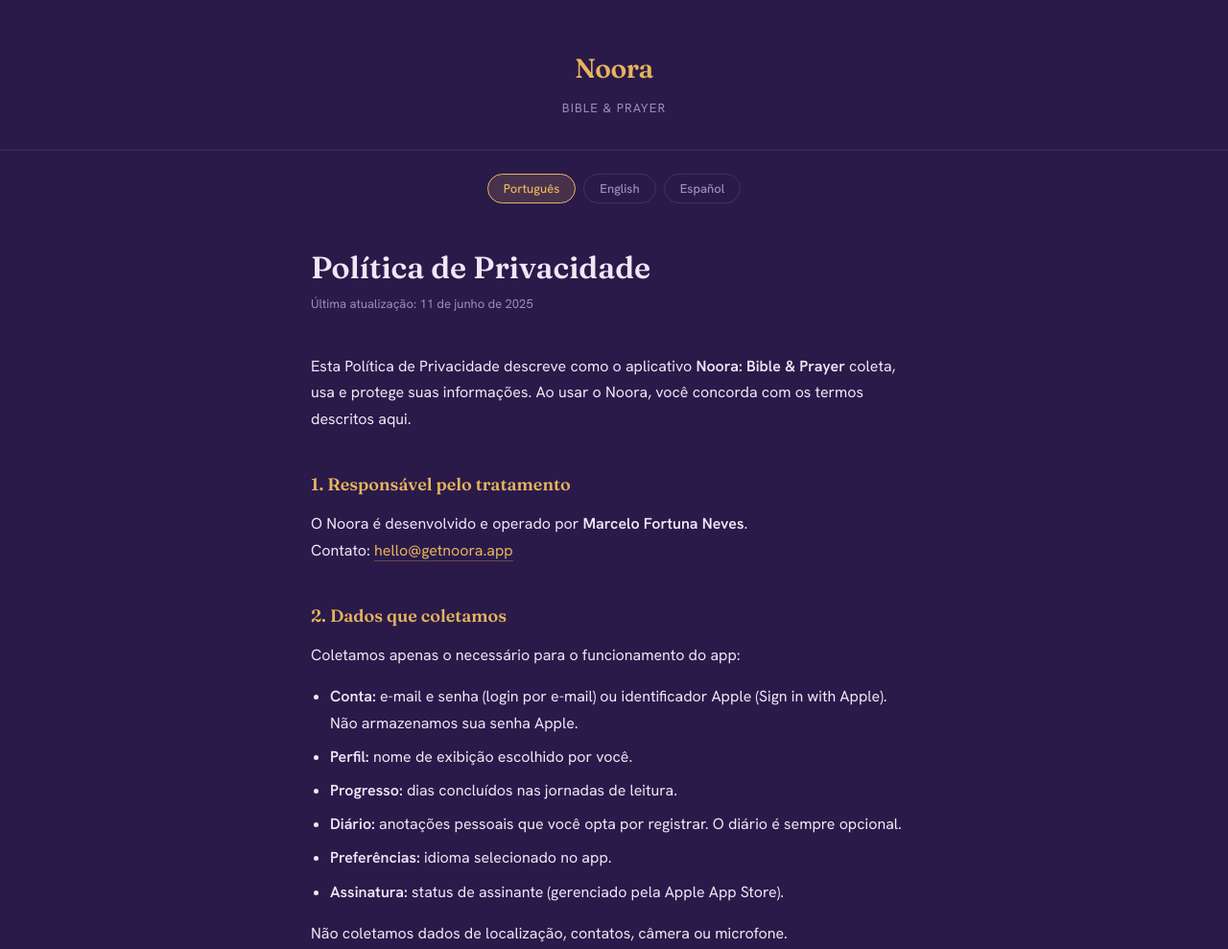
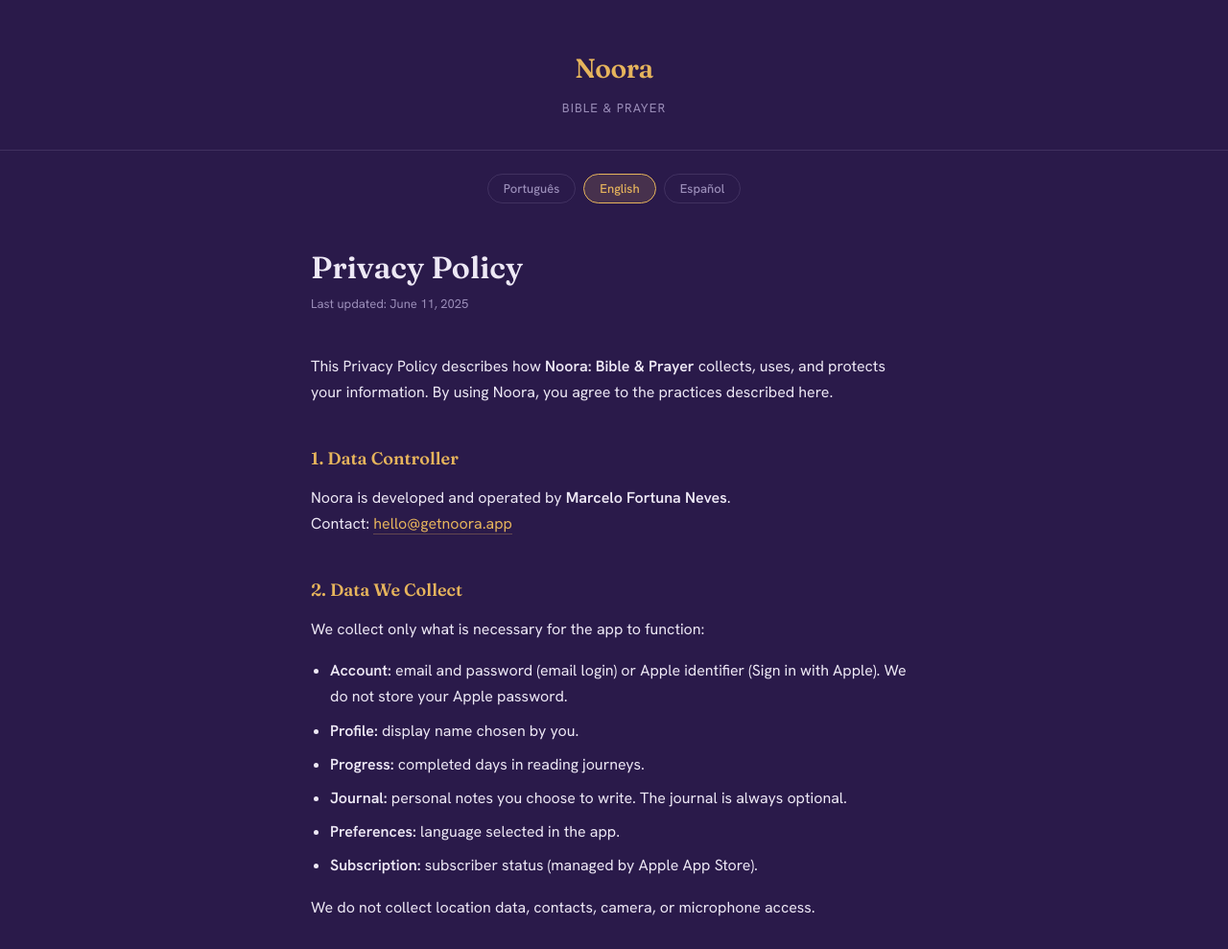
Before and after one commit to marcelofortuna/noora-web, a plain HTML site: page privacy.html in a window 1280 px wide. Shown: the top 989 px of the page at 96% size. Drawn offline with Linux system fonts and the light colour scheme.

Commit message:
fix: default language to English

```diff
--- a/privacy.html
+++ b/privacy.html
@@ -1,5 +1,5 @@
 <!DOCTYPE html>
-<html lang="pt-BR">
+<html lang="en">
 <head>
   <meta charset="UTF-8" />
   <meta name="viewport" content="width=device-width, initial-scale=1.0" />
@@ -158,15 +158,15 @@
 </header>
 
 <div class="lang-switcher">
-  <button class="lang-btn active" onclick="setLang('pt')">Português</button>
-  <button class="lang-btn" onclick="setLang('en')">English</button>
+  <button class="lang-btn" onclick="setLang('pt')">Português</button>
+  <button class="lang-btn active" onclick="setLang('en')">English</button>
   <button class="lang-btn" onclick="setLang('es')">Español</button>
 </div>
 
 <div class="container">
 
   <!-- PORTUGUÊS -->
-  <div class="policy active" id="policy-pt">
+  <div class="policy" id="policy-pt">
     <h1>Política de Privacidade</h1>
     <p class="updated">Última atualização: 11 de junho de 2025</p>
 
@@ -234,7 +234,7 @@
   </div>
 
   <!-- ENGLISH -->
-  <div class="policy" id="policy-en">
+  <div class="policy active" id="policy-en">
     <h1>Privacy Policy</h1>
     <p class="updated">Last updated: June 11, 2025</p>
 
```
